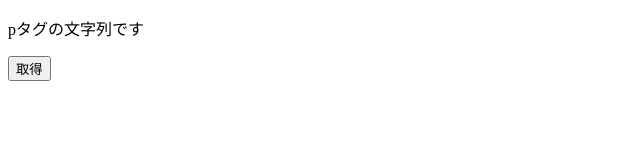
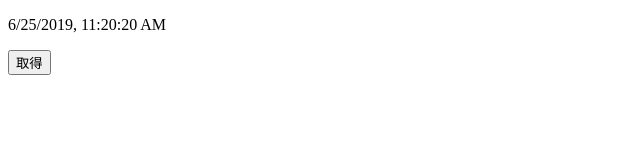
Before and after one commit to yuki0920-playground/javascript_first, a plain HTML site: page element_id.html in a window 1280 px wide. Both pictures are taken after a click on the button "取得". Shown: the whole page, without its empty margins (0-640 px from the left). Drawn offline with Linux system fonts and the light colour scheme.

Commit message:
IDをキーに要素を取得2

```diff
--- a/element_id.html
+++ b/element_id.html
@@ -11,6 +11,8 @@
       function show(){
         var result = document.getElementById('result');
         console.log(result.innerText);
+        var nowDate = new Date();
+        result.innerText = nowDate.toLocaleString();
       }
     </script>
   </body>
```
